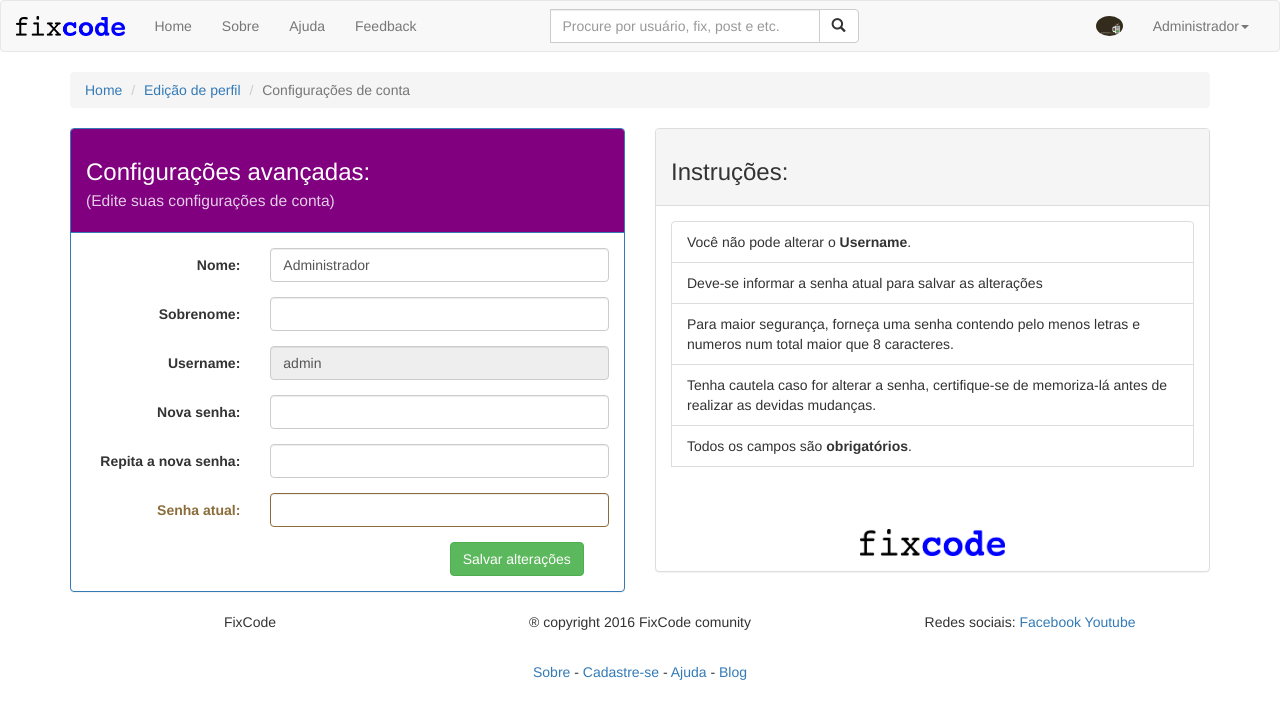
After one commit to tonifc007/FixCodeProject, a Django app: page /editprofile/settings/ in a window 1280 px wide. The commit adds this page. Shown: the top 719 px of the page. Run offline with Django 3.2, Linux system fonts and the light colour scheme; a user stored in the database is signed in; data comes from the database, SQL or seed files in the repository; both versions use the stored data as it was after the commit; some libraries are stand-ins or nearby versions.

Commit message:
Front 'Configurações avançadas' finalizado

```diff
--- a/core/forms.py
+++ b/core/forms.py
@@ -13,10 +13,12 @@ class UserForm(forms.ModelForm):
 class UserFormRegister(forms.ModelForm):
 	password = forms.CharField(widget=forms.PasswordInput)
 	repassword = forms.CharField(widget=forms.PasswordInput)
+	oldpassword = forms.CharField(widget=forms.PasswordInput)
 
 	class Meta:
 		model = User
-		fields = ['first_name','last_name','username', 'password', 'repassword']
+		fields = ['first_name','last_name','username', 'password', 'repassword', 'oldpassword']
+
 
 class FixiesForm(forms.ModelForm):
 	area = forms.ModelMultipleChoiceField(widget=forms.CheckboxSelectMultiple, queryset=Areas.objects.all())
--- a/core/static/core/css/estilo.css
+++ b/core/static/core/css/estilo.css
@@ -48,3 +48,7 @@ button#salvarperfil{
 		display: none;
 	}
 }
+
+div#pcorconfig{
+	background-color: purple;
+}
--- a/core/templates/core/edit_profile.html
+++ b/core/templates/core/edit_profile.html
@@ -63,8 +63,6 @@
 						{%endif%}
 						{% endfor %}
 
-
-
 						</div>
 					</div>
 				</div>
@@ -86,7 +84,9 @@
 			</div>
 
 			</form>
-
+		<div class="col-lg-4 col-lg-offset-8">
+			<p>Para configurações avançadas entre <a href="/editprofile/settings/">aqui</a>.</p>
+		</div>
 		</div>
 	</div>
 {% endblock %}
--- /dev/null
+++ b/core/templates/core/settings.html
@@ -0,0 +1,133 @@
+{% extends 'core/baselogado.html' %}
+{% load staticfiles %}
+{% block titulo %}Editar perfil{% endblock %}
+{% block user %}{{user.first_name}}{% endblock %}
+
+{% block imagemperfil %}
+	{% if profile.imagem_perfil %}
+		<a href="{% url 'core:profile' user.username %}"><img src="{{ profile.imagem_perfil.url }}" class="navbar-brand img-circle" alt="imgperfil"></a>
+	{% else %}
+		<a href="{% url 'core:profile' user.username %}"><img src="{% static 'core/imagens/default.png' %}" class="navbar-brand img-circle" alt="imgperfil"></a>
+
+	{% endif %}
+{% endblock %}
+{% block body %}
+<div class="container">
+	<div class="row">
+		<div class="col-xs-12 col-sm-12 col-md-12 col-lg-12">
+		<ol class="breadcrumb">
+		  <li><a href="/">Home</a></li>
+		  <li><a href="/editprofile/">Edição de perfil</a></li>
+		  <li class="active">Configurações de conta</li>
+		</ol>
+		</div>
+	</div>
+</div>
+
+<div class="container">
+		<div class="row">
+			<div class="col-xs-12 col-sm-12 col-md-6 col-lg-6">
+				<div class="panel panel-primary">
+				  <div class="panel-heading" id="pcorconfig"><h3>Configurações avançadas:<br> <small style="color: rgba(255,255,255,.8);">(Edite suas configurações de conta)</small></h3></div>
+				  <div class="panel-body">
+					<form action="{% url 'core:settings' %}" class="form-horizontal" method="post">
+						{% csrf_token %}
+						<div class="form-group">
+							<label for="first_name" class="col-xs-4 control-label">
+								Nome:
+							</label>
+							<div class="col-xs-8">
+								<input type="text" class="form-control" id="nomeRegistro"  name="first_name" placeholder="{{ error_name }}" value="{{ request.user.first_name }}">
+							</div>
+						</div>
+						<div class="form-group">
+							<label for="last_name" class="col-xs-4 control-label">
+								Sobrenome:
+							</label>
+							<div class="col-xs-8">
+								<input type="text" class="form-control" id="nomeRegistro"  name="last_name" placeholder="{{ error_name }}" value="{{ request.user.last_name }}">
+							</div>
+						</div>
+
+						<div class="form-group">
+							<label for="username" class="col-xs-4 control-label">
+								Username:
+							</label>
+							<div class="col-xs-8">
+								<input type="text" class="form-control" id="nomeRegistro"  name="username" value="{{ request.user.username }}" disabled>
+							</div>
+						</div>
+
+						<div class="form-group">
+							<label for="password" class="col-xs-4 control-label">
+								Nova senha:
+							</label>
+							{% if error_name %}
+								<div class="col-xs-8">
+									<input type="password" class="form-control" id="nomeRegistro"  name="password" placeholder="{{ error_name }}">
+								</div>
+							{% else %}
+								<div class="col-xs-8">
+								<input type="password" class="form-control" id="nomeRegistro"  name="password" placeholder="{{ error_de_reg }}">
+							</div>
+							{% endif %}
+						</div>
+
+						<div class="form-group">
+							<label for="repassword" class="col-xs-4 control-label">
+								Repita a nova senha:
+							</label>
+							{% if error_name %}
+								<div class="col-xs-8">
+									<input type="password" class="form-control" id="nomeRegistro"  name="repassword" placeholder="{{ error_name }}">
+								</div>
+							{% else %}
+								<div class="col-xs-8">
+								<input type="password" class="form-control" id="nomeRegistro"  name="repassword" placeholder="{{ error_de_reg }}">
+							</div>
+							{% endif %}
+						</div>
+
+						<div class="form-group has-warning">
+							<label for="oldpassword" class="col-xs-4 control-label">
+								Senha atual:
+							</label>
+							{% if error_name %}
+								<div class="col-xs-8">
+									<input type="password" class="form-control" id="nomeRegistro"  name="oldpassword" placeholder="{{ error_name }}">
+								</div>
+							{% else %}
+								<div class="col-xs-8">
+								<input type="password" class="form-control" id="nomeRegistro"  name="oldpassword" placeholder="{{ error_de_senha }}">
+							</div>
+							{% endif %}
+						</div>
+						<div class="col-xs-4 col-xs-offset-8 col-sm-4 col-sm-offset-8 col-md-4 col-md-offset-8 col-lg-4 col-lg-offset-8">
+							<button type="submit" class="btn btn-success" id="entrar">Salvar alterações</button>
+						</div>
+					</form>
+				</div>
+			</div>
+		</div>
+
+		<div class="col-xs-12 col-sm-12 col-md-6 col-lg-6">
+			<div class="panel panel-default">
+			  <div class="panel-heading"><h3>Instruções:</h3></div>
+			  <div class="panel-body">
+			    <ul class="list-group">
+				  <li class="list-group-item">Você não pode alterar o <b>Username</b>.</li>
+				  <li class="list-group-item">Deve-se informar a senha atual para salvar as alterações</li>
+				  <li class="list-group-item">Para maior segurança, forneça uma senha contendo pelo menos letras e numeros num total maior que 8 caracteres. </li>
+				  <li class="list-group-item">Tenha cautela caso for alterar a senha, certifique-se de memoriza-lá antes de realizar as devidas mudanças. </li>
+				  <li class="list-group-item">Todos os campos são <b>obrigatórios</b>. </li>
+				  <div class="col-xs-4 col-xs-offset-4 col-sm-2 col-sm-offset-5 col-md-4 col-md-offset-4 col-lg-4 col-lg-offset-4">
+				  	<img src="{% static 'core/imagens/logo.png' %}" class="img-responsive" alt="..." id="fcreg">
+				  </div>
+				</ul>
+			  </div>
+			</div>
+
+		</div>
+		</div>
+	</div>
+{% endblock %}
--- a/core/urls.py
+++ b/core/urls.py
@@ -10,6 +10,7 @@ urlpatterns = [
     url(r'^login/$', views.login_user, name='login_user'),
     url(r'^logout_user/$', views.logout_user, name='logout_user'),
     url(r'^editprofile/$', views.edit_details_profile, name='editprofile'),
+    url(r'^editprofile/settings/$', views.settings, name='settings'),
     url(r'^notificaIndex/$', views.notificaIndex, name='notifica'),
     url(r'^notificaIndexParticipation/$', views.notificaIndexParticipation, name='notificaParticipation'),
     url(r'^notificaIndexPosts/$', views.notificaIndexPosts, name='notificaPosts'),
--- a/core/views.py
+++ b/core/views.py
@@ -141,6 +141,46 @@ def register(request):
 				return redirect('/editprofile/')
 	return render(request, 'core/register.html', {'form':form})
 
+def settings(request):
+	if not request.user.is_authenticated():
+		return render(request, 'core/login.html')
+	else:
+		detalhes = get_object_or_404(Profile, user=request.user)
+		#form = UserFormRegister(request.POST or None, instance=request.user)
+		if request.POST:
+			print 'entrou na funçao'
+
+			name = request.POST.get('first_name')
+			lastname = request.POST.get('last_name')
+			#username = request.POST.get('username')
+			password = request.POST.get('password')
+			repassword = request.POST.get('repassword')
+			oldpassword = request.POST.get('oldpassword')
+			print name
+			print lastname
+			print password
+			print repassword
+			print oldpassword
+
+			if name == '' or lastname == '' or password == '' or repassword == '' or oldpassword == '':
+				return render(request, 'core/settings.html', {'error_name':'* Este campo é obrigatório.', 'profile':detalhes})
+
+			if request.user.check_password(oldpassword) == False:
+				print 'senha incorreta'
+				return render(request, 'core/settings.html', {'error_de_senha': 'Senha atual está incorreta', 'profile':detalhes})
+
+			if password != repassword:
+				return render(request, 'core/settings.html', {'error_de_reg': 'Senhas não conferem'})
+
+			request.user.first_name = name
+			request.user.last_name = lastname
+			request.user.set_password(password)
+			request.user.save()
+			user = authenticate(username=request.user.username, password=password)
+			login(request, user)
+			return redirect('/profile/'+user.username+'/')
+		return render(request, 'core/settings.html', {'profile':detalhes})
+
 def edit_details_profile(request):
 	if not request.user.is_authenticated():
 		return render(request, 'core/login.html')
@@ -156,6 +196,7 @@ def edit_details_profile(request):
 				file_type = detalhes.imagem_perfil.url.split('.')[-1]
 				file_type = file_type.lower()
 				if file_type not in FILE_TYPES_IMAGE:
+					detalhes.imagem_perfil = None
 					return render(request, 'core/edit_profile.html', {'form':form, 'user':request.user, 'avisoimagem':'Formato de imagem inválido.', 'profile':detalhes})
 			else:
 				detalhes.imagem_perfil = var
```
Also changed, not shown: db.sqlite3.
